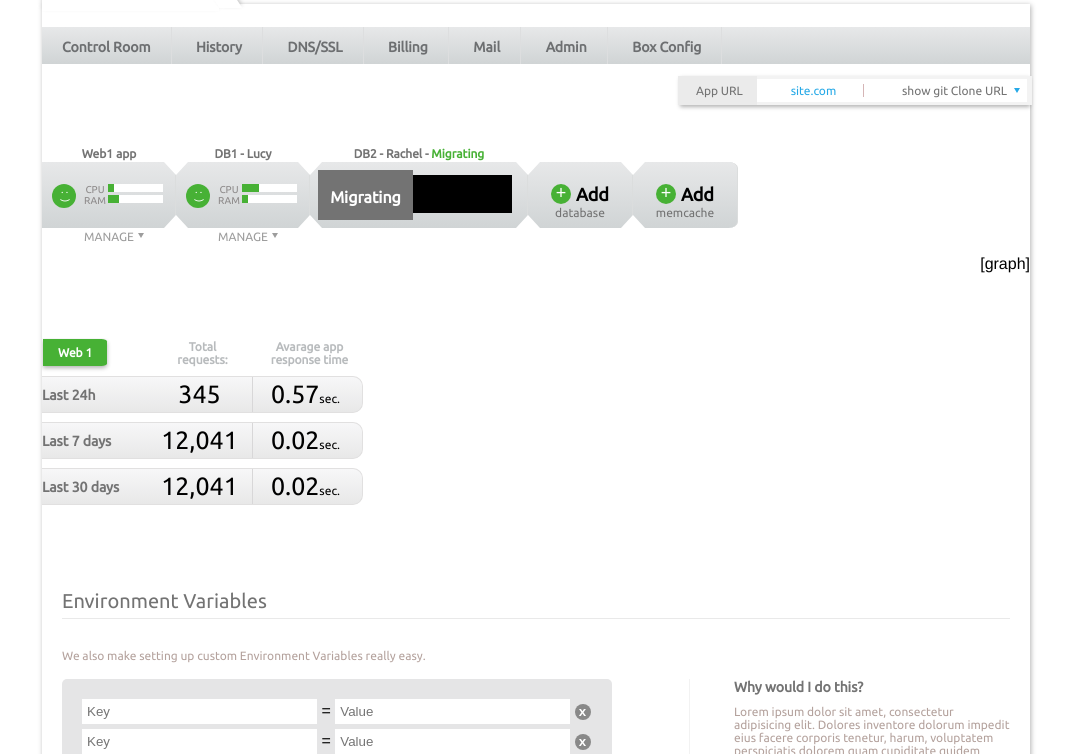
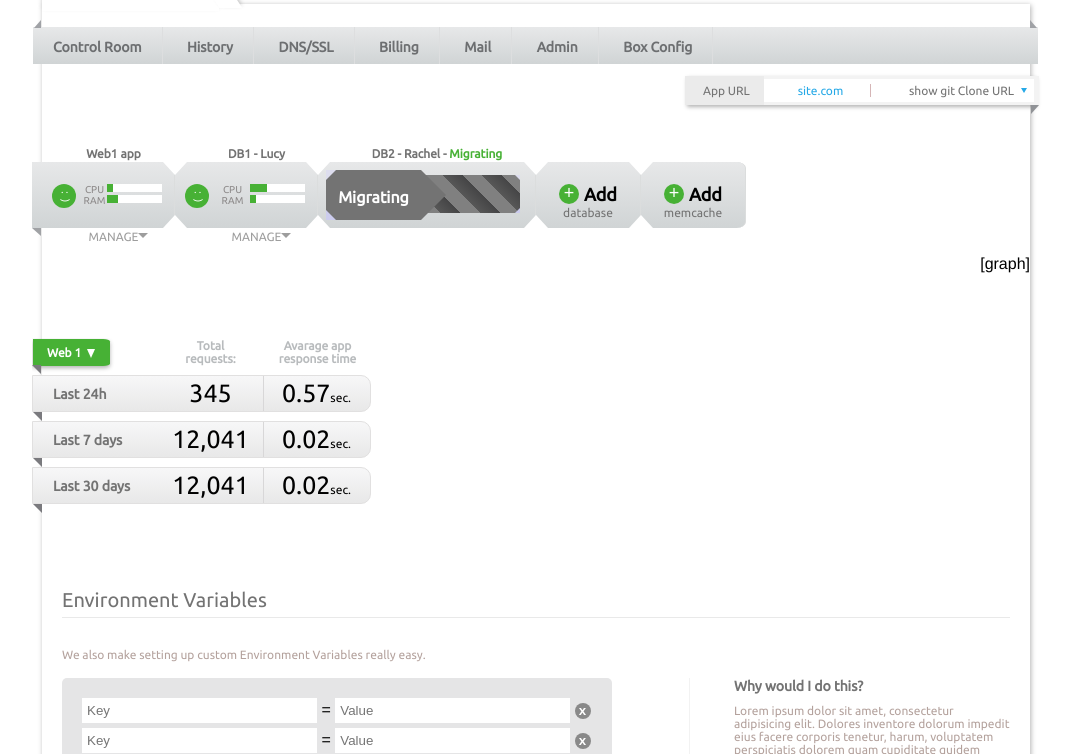
Before and after one commit to mapreuss/tstMeritt, a plain HTML site: page dist/index.html in a window 1280 px wide. Shown: the part 46-800 px from the top of the page, without its empty margins (104-1173 px from the left). Drawn offline with Linux system fonts and the light colour scheme.

Commit message:
Triangulation
Mixin for triangles and end of HTML + CSS interface. Ready to be
javascriptized.

```diff
--- a/dev/css/style.less
+++ b/dev/css/style.less
@@ -69,6 +69,43 @@ a img {
     background-image: -ms-linear-gradient(@origin, @start, @stop);
     background-image: linear-gradient(@origin, @start, @stop);
 }
+.triangle(@origin: top, @width: 12px, @height:12px, @color:#666){
+	width: 0;
+	height: 0;
+	border-style: solid;
+	& when (@origin = top){
+		border-width: 0 @width/2 @height @width/2;
+		border-color: transparent transparent @color transparent;
+	}
+	& when (@origin = topRight){
+		border-width: 0 @width @height 0;
+		border-color: transparent @color transparent transparent;
+	}
+	& when (@origin = right){
+		border-width: @height/2 0 @height/2 @width;
+		border-color: transparent transparent transparent @color;
+	}
+	& when (@origin = bottomRight){
+		border-width: 0 0 @height @width;
+		border-color: transparent transparent @color transparent;
+	}
+	& when (@origin = bottom){
+		border-width: @height @width/2 0 @width/2;
+		border-color: @color transparent transparent transparent;
+	}
+	& when (@origin = bottomLeft){
+		border-width: @height 0 0 @width;
+		border-color: transparent transparent transparent @color;
+	}
+	& when (@origin = left){
+		border-width: @height/2 @width @height/2 0;
+		border-color: transparent @color transparent transparent;
+	}
+	& when (@origin = topLeft){
+		border-width: @height @width 0 0;
+		border-color: @color transparent transparent transparent;
+	}
+}
 
 /* Helpers */
 .fl{float: left;}
@@ -82,6 +119,7 @@ a{text-decoration: none;}
     line-height: 0;
     height: 0;
 }
+
 
 /* Main and header */
 .main{
@@ -116,11 +154,7 @@ h1{
 		&:after{
 			content:"";
 			display: block;
-			width: 0;
-			height: 0;
-			border-style: solid;
-			border-width: 9px 6px 0 6px;
-			border-color: #a4a4a4 transparent transparent transparent;
+			.triangle(bottom,12px,9px,#a4a4a4);
 			position: absolute;
 			top: 40%;
 			right: -30px;
@@ -133,6 +167,23 @@ h1{
 	background-color: #e7e8e9;
 	.gradient(top, #e7e8e9, #d0d4d5);
 	margin: -18px 0 0 0;
+	width: 1005px;
+	position: relative;
+	left: -9px;
+	&:before{
+		content:"";
+		.triangle(bottomRight, 7px, 8px, #a0a2a6);
+		top: -7px;
+		left: 1px;
+		position: absolute;
+	}
+	&:after{
+		content:"";
+		.triangle(bottomLeft, 7px, 8px, #a0a2a6);
+		top: -7px;
+		right: 1px;
+		position: absolute;
+	}
 	li{
 		list-style: none;
 		display: inline-block;
@@ -156,6 +207,15 @@ h1{
 	font:12px @fontfamily;
 	margin: 12px 0 0;
 	box-shadow: 0px 2px 4px 0 rgba(0,0,0,0.3);
+	position: relative;
+	right: -7px;
+	&:after{
+		content:"";
+		position: absolute;
+		bottom: -9px;
+		right: -2px;
+		.triangle(topLeft,8px,9px,#909296);
+	}
 	li{
 		display: inline-block;
 		list-style: none;
@@ -184,11 +244,7 @@ h1{
 			a:after{
 				content:"";
 				display: block;
-				width: 0;
-				height: 0;
-				border-style: solid;
-				border-width: 5px 3px 0 3px;
-				border-color: #26a9e7 transparent transparent transparent;
+				.triangle(bottom,6px,5px,#26a9e7);
 				position: absolute;
 				top: 32%;
 				right: -13px;
@@ -204,7 +260,6 @@ h1{
 /* Web panel */
 .webapp{
 	clear: both;
-	overflow: hidden;
 	margin: 81px 0 0;
 	h3, nav a{
 		font:bold 12px @fontfamily;
@@ -217,8 +272,12 @@ h1{
 		float: left;
 		text-align: center;
 		list-style: none;
-		width: 134px;
+		width: 143px;
 		vertical-align: top;
+		&:first-child .box{
+			padding: 22px 12px 22px 22px;
+			width: 143px
+		}
 		span{
 			color: @secundaryColor;
 		}
@@ -233,11 +292,7 @@ h1{
 				&:after{
 					content:"";
 					display: block;
-					width: 0;
-					height: 0;
-					border-style: solid;
-					border-width: 5px 3px 0 3px;
-					border-color: #9d9d9d transparent transparent transparent;
+					.triangle(bottom,10px,5px,#9d9d9d);
 					position: absolute;
 					top: 32%;
 					right: -10px;
@@ -256,6 +311,7 @@ h1{
 		border-right: 1px solid #dbdddd;
 		background: #eaedef;
 		padding: 22px 12px;
+		left: -10px;
 		font:10px @fontfamily;
 		-webkit-box-sizing: border-box;
 		-moz-box-sizing: border-box;
@@ -264,11 +320,7 @@ h1{
 		position: relative;
 		&:after{
 			content:"";
-			width: 0;
-			height: 0;
-			border-style: solid;
-			border-width: 13px 12px 0 12px;
-			border-color: #ffffff transparent transparent transparent;
+			.triangle(bottom,24px,13px,#FFF);
 			position: absolute;
 			top: 0;
 			right: -13px;
@@ -278,13 +330,21 @@ h1{
 			content:"";
 			width: 0;
 			height: 0;
-			border-style: solid;
-			border-width: 0 12px 13px 12px;
-			border-color: transparent transparent #FFFFFF transparent;
+			.triangle(top,24px,13px,#FFF);
 			position: absolute;
 			bottom: 0;
 			right: -13px;
 			z-index: 5;
+		}
+	}
+	ul{
+		position: relative;
+		&:before{
+			content:"";
+			.triangle(topRight,9px,8px,#a0a2a5);
+			position: absolute;
+			bottom: 16px;
+			left: -10px;
 		}
 	}
 	.ico{
@@ -342,13 +402,57 @@ h1{
 				float: left;
 				width: 95px;
 				text-transform: none;
+				position: relative;
+				&:before{
+					content:"";
+					position: absolute;
+					.triangle(topLeft,10px,10px,#DDE);
+					top: 0;
+					left: 0;
+				}
+				&:after{
+					content:"";
+					position: absolute;
+					.triangle(bottomLeft,10px,10px,#CCE);
+					bottom: 0;
+					left: 0;
+				}
+				span{
+					display: block;
+					height: 0;
+					width: 0;
+					position: absolute;
+					.triangle(right,25px,50px,@colorbase);
+					right: -25px;
+					top: 0;
+					z-index: 9;
+				}
 			}
 			.bar{
 				background: #000;
 				float: left;
 				width: 99px;
 				height: 38px;
-				margin: 5px 0
+				margin: 5px 0;
+				position: relative;
+				background-color: gray;
+				background-image: repeating-linear-gradient(45deg, transparent, transparent 14px, #575757 14px, #454546 28px);
+				background-position: 0px 0px;
+				background-repeat: repeat-x;
+				&:before{
+					content:"";
+					position: absolute;
+					.triangle(topRight,5px,5px,#DDE);
+					top: 0;
+					right: 0;
+				}
+				&:after{
+					content:"";
+					position: absolute;
+					.triangle(bottomRight,5px,5px,#CCE);
+					bottom: 0;
+					right: 0;
+				}
 			}
 		}
 	}
@@ -385,7 +489,7 @@ h1{
 
 /* Response time table */
 .responseTime{
-	margin:86px 0 0 0;
+	margin:86px 0 0 -10px;
 	overflow: hidden;
 	width: 430px;
 	th, td{
@@ -401,7 +505,6 @@ h1{
 		.gradient(top, #f7f7f8, #e8e8e8);
 		border-radius: 0 10px 10px 0;
 		border: 1px solid #e1e0e0;
-		border-left: none;
 		td{
 			font:25px @fontfamily;
 			color: #000;
@@ -410,6 +513,15 @@ h1{
 				font:bold 14px @fontfamily;
 				color:@colorbase;
 				text-align: left;
+				padding: 0 0 0 20px;
+				position: relative;
+				&:after{
+					content:"";
+					position: absolute;
+					bottom: -10px;
+					left: 0;
+					.triangle(topRight,9px,9px,#7a7a7e);
+				}
 			}
 			&:last-child{
 				border-left: 1px solid #d8d7d8;
@@ -423,6 +535,15 @@ h1{
 		color: #b8bbbd;
 		&:first-child{
 			text-align: left;
+			position: relative;
+			padding: 0 0 0 20px;
+			&:after{
+				content:"";
+				position: absolute;
+				bottom: -8px;
+				left: 0;
+				.triangle(topRight,9px,9px,#7a7a7e);
+			}
 		}
 	}
 	a{
@@ -432,7 +553,16 @@ h1{
 		border-radius: 0 9% 9% 0;
 		box-shadow: 0px 2px 4px 0 rgba(0,0,0,0.3);
 		display: inline-block;
-		padding: 7px 15px;
+		padding: 7px 15px 7px 14px;
+		left: -19px;
+		position: relative;
+		&:after{
+			.triangle(bottom,9px,9px,#FFF);
+			content:"";
+			position: relative;
+			float: right;
+			margin: 3px 0 0 6px;
+		}
 	}
 }
 
--- a/dist/index.html
+++ b/dist/index.html
@@ -30,8 +30,8 @@
 		</header>
 
 		<!-- Check and add web app -->
-		<section class="webapp">
-			<ul>
+		<section class="webapp clf">
+			<ul class="clf">
 				<li>
 					<h3>Web1 app</h3>
 					<div class="box">
@@ -61,7 +61,7 @@
 					<div class="box">
 						<div class="loadbar">
 							<div class="animation">
-								<label>Migrating</label>
+								<label>Migrating <span></span></label>
 								<div class="bar"></div>
 							</div>
 						</div>
```
Also changed, not shown: dist/css/style.css, 1 other file.
